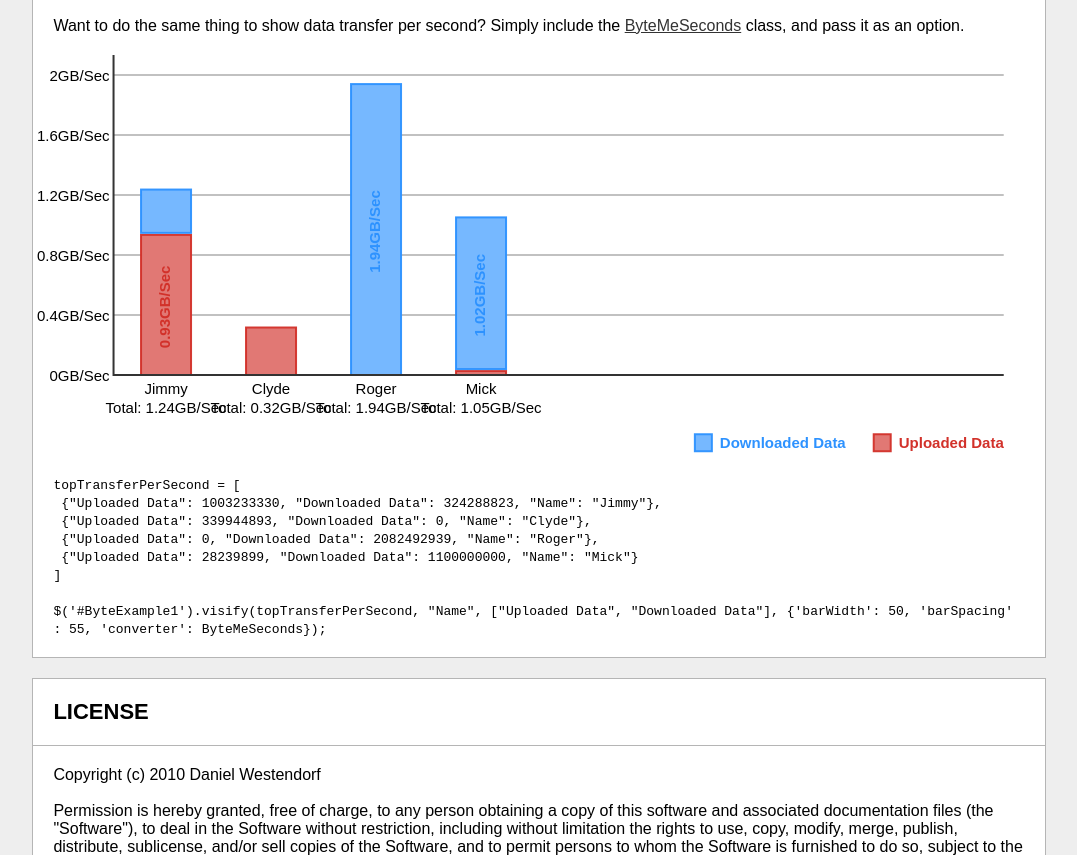
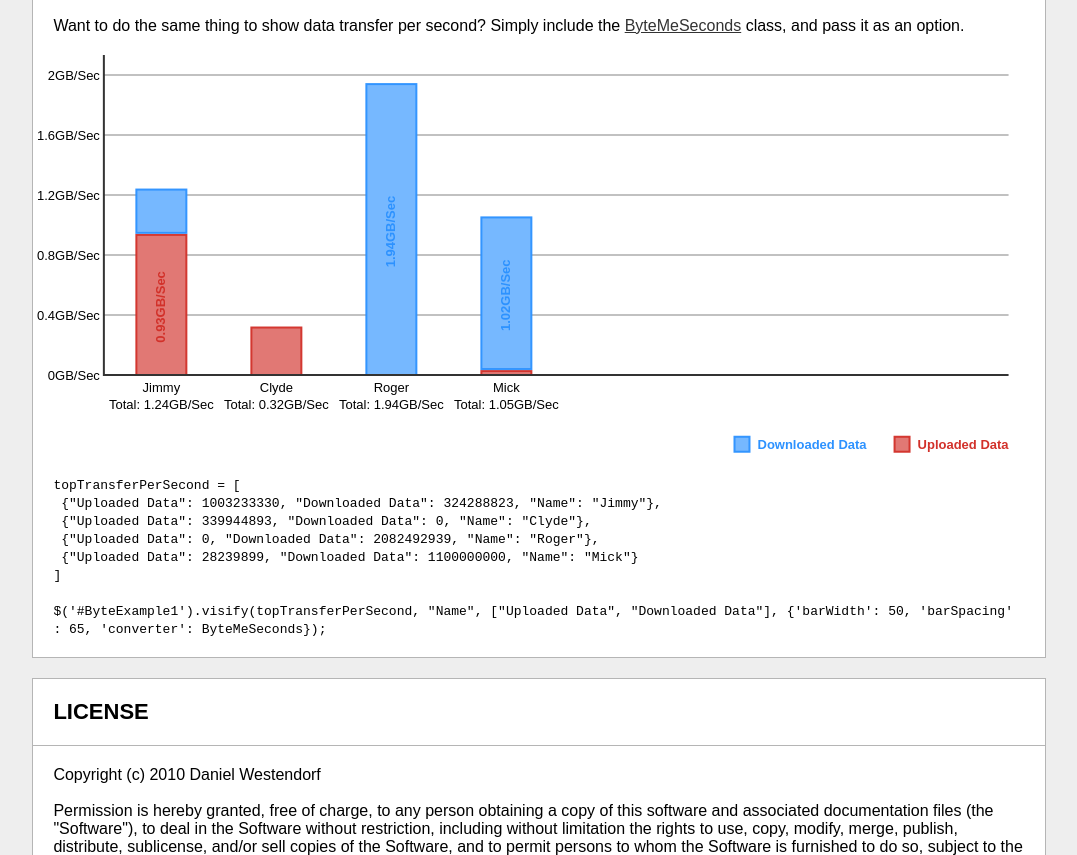
Before and after one commit to danielwestendorf/Visify.js, a plain HTML site: page demo.html in a window 1280 px wide. Shown: the part 2852-3707 px from the top of the page, without its empty margins (101-1178 px from the left). Drawn offline with Linux system fonts and the light colour scheme.

Commit message:
Updated formating on demo

```diff
--- a/demo.html
+++ b/demo.html
@@ -212,7 +212,7 @@
       <p>
        Want to do the same thing to show data transfer per second? Simply include the <a href="https://github.com/danielwestendorf/Visify.js/raw/master/jquery.visify.bytemeseconds.js">ByteMeSeconds</a> class, and pass it as an option.
       </p>
-      <div id="ByteExample2" class="body" style="width: 100%; height: 400px; font-family: Arial; background-color: #fff; font-size: 15px;"></div>
+      <div id="ByteExample2" class="body" style="width: 100%; height: 400px; font-family: Arial; background-color: #fff; font-size: 13px;"></div>
       <p>
         <code>
           topTransferPerSecond = [<br />
@@ -222,7 +222,7 @@
             &nbsp;{"Uploaded Data": 28239899, "Downloaded Data": 1100000000, "Name": "Mick"}<br />
           ]<br />
           <br />
-        $('#ByteExample1').visify(topTransferPerSecond, "Name", ["Uploaded Data", "Downloaded Data"], {'barWidth': 50, 'barSpacing' : 55, 'converter': ByteMeSeconds});
+        $('#ByteExample1').visify(topTransferPerSecond, "Name", ["Uploaded Data", "Downloaded Data"], {'barWidth': 50, 'barSpacing' : 65, 'converter': ByteMeSeconds});
         </code>
       </p>
     </div>
@@ -278,7 +278,7 @@
           {"Uploaded Data": 28239899, "Downloaded Data": 1100000000, "Name": "Mick"}
         ]
 
-        $('#ByteExample2').visify(topTransferPerSecond, "Name", ["Uploaded Data", "Downloaded Data"], {'barWidth': 50, 'barSpacing' : 55, 'converter': ByteMeSeconds});
+        $('#ByteExample2').visify(topTransferPerSecond, "Name", ["Uploaded Data", "Downloaded Data"], {'barWidth': 50, 'barSpacing' : 65, 'converter': ByteMeSeconds});
       })
     </script>
   </body>
```
